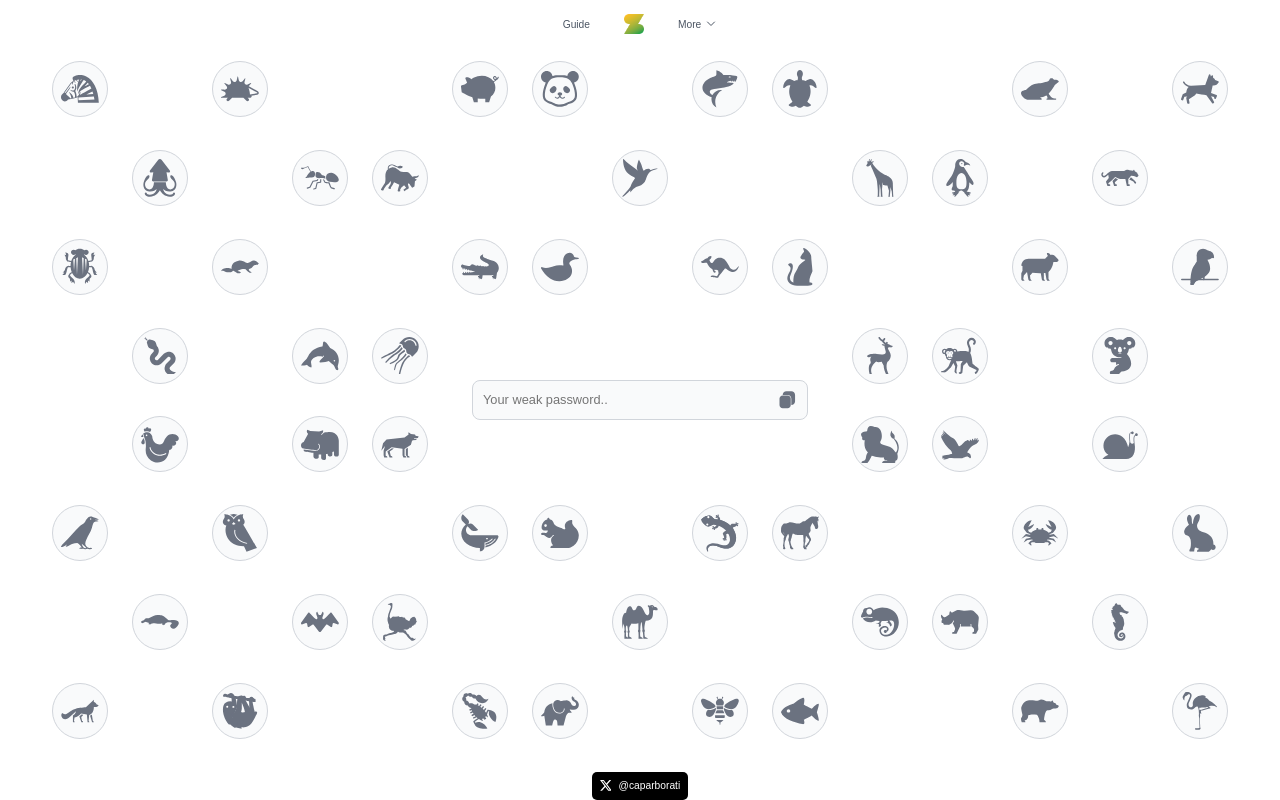
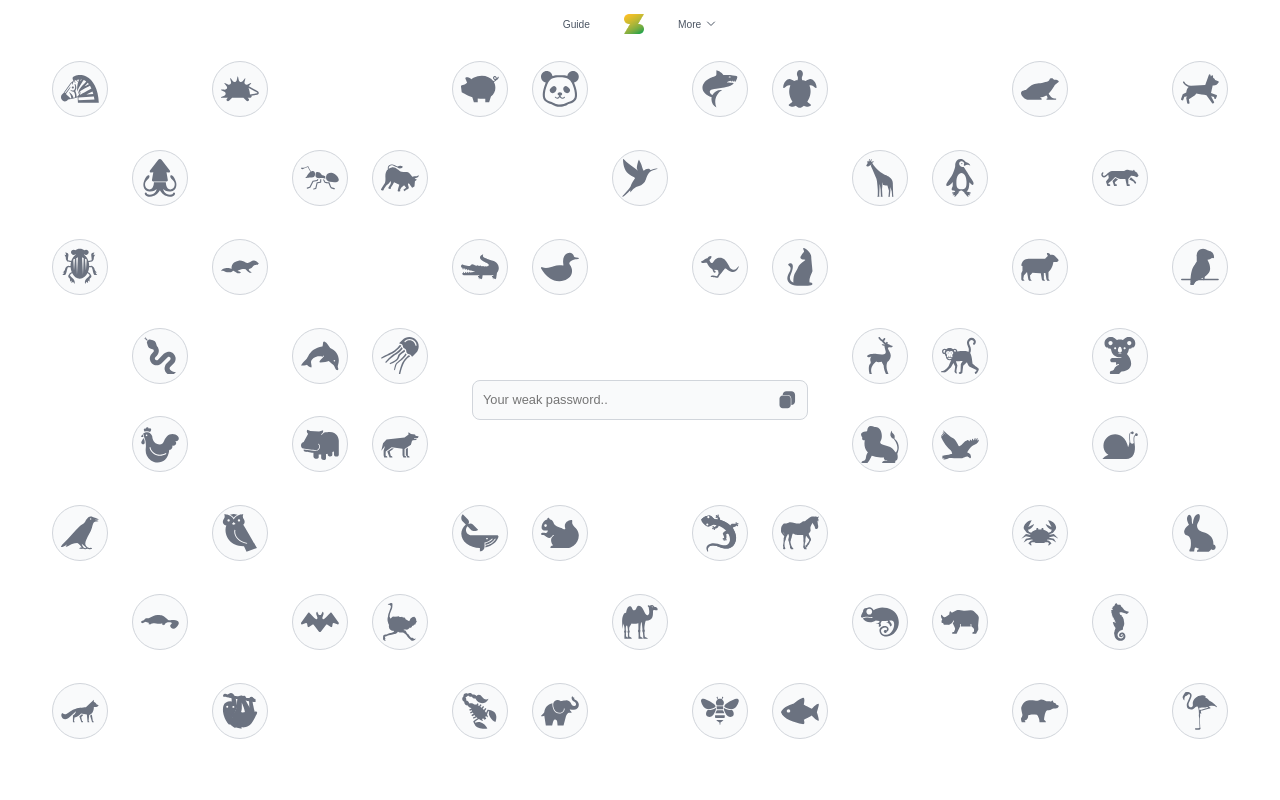
Before and after one commit to BriceGyb/Pazoo, a website: page Pazoo-main/index.html in a window 1280 px wide. Drawn offline with Linux system fonts and the light colour scheme.

Commit message:
Update index.html

```diff
--- a/Pazoo-main/index.html
+++ b/Pazoo-main/index.html
@@ -2114,24 +2114,7 @@
     </div>
 
     <footer>
-      <a
-        href="https://twitter.com/caparborati"
-        target="_blank"
-        id="twitter-btn"
-      >
-        <svg
-          id="icon-x"
-          viewBox="0 0 271 300"
-          focusable="false"
-          aria-hidden="true"
-        >
-          <path
-            fill="white"
-            d="m236 0h46l-101 115 118 156h-92.6l-72.5-94.8-83 94.8h-46l107-123-113-148h94.9l65.5 86.6zm-16.1 244h25.5l-165-218h-27.4z"
-          />
-        </svg>
-        <span>@caparborati</span>
-      </a>
+
     </footer>
 
     <script src="app.js"></script>
```
